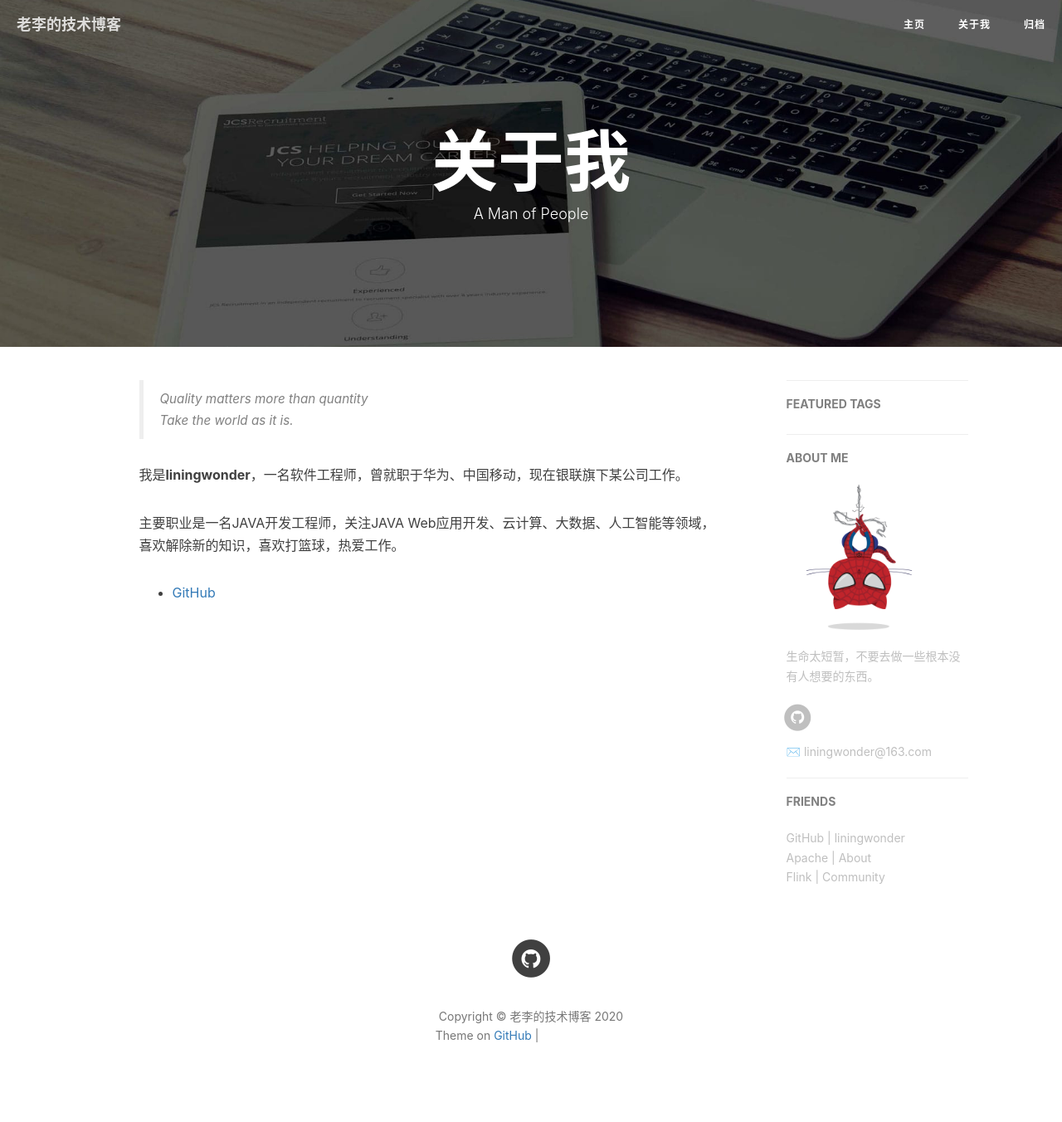
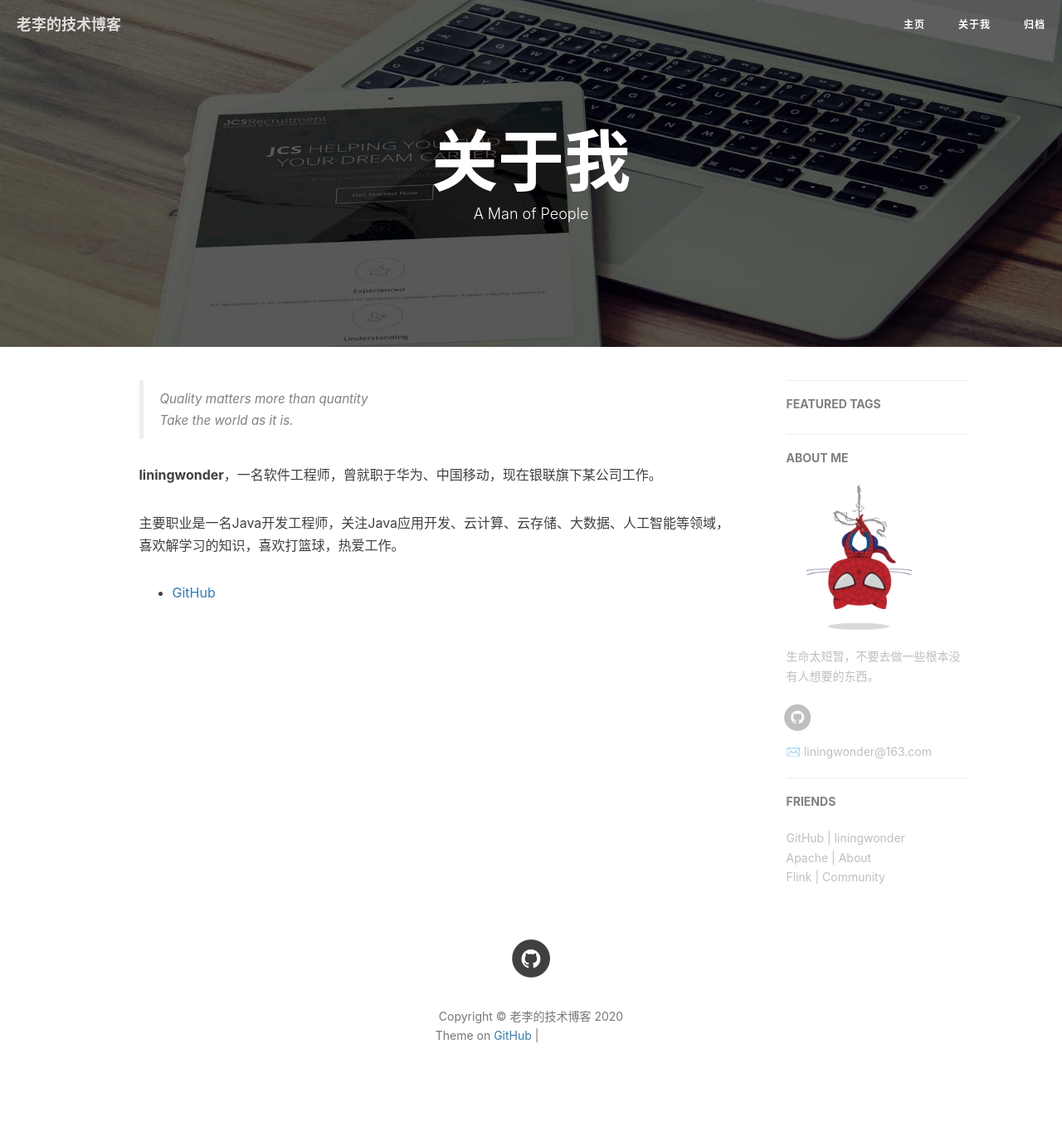
Before and after one commit to liningwonder/jekyll-blog, a Jekyll site: the page built from about.html, in a window 1280 px wide. Shown: the whole page at 83% size. Built offline with Jekyll 4.4.1, drawn with Linux system fonts in a browser that asks for light colours; nearby versions of some CDN libraries; comment, search, counter and statistics services are not loaded; grey boxes are pictures that could not be loaded.

Commit message:
blog change

```diff
--- a/about.html
+++ b/about.html
@@ -22,10 +22,10 @@ header-img: "img/post-bg-rwd.jpg"
 	</p>
 	</blockquote>
 
-    <p>我是<strong>liningwonder</strong>，一名软件工程师，曾就职于华为、中国移动，现在银联旗下某公司工作。</p>
+    <p><strong>liningwonder</strong>，一名软件工程师，曾就职于华为、中国移动，现在银联旗下某公司工作。</p>
 
-    <p>主要职业是一名JAVA开发工程师，关注JAVA Web应用开发、云计算、大数据、人工智能等领域，<br>
-       喜欢解除新的知识，喜欢打篮球，热爱工作。
+    <p>主要职业是一名Java开发工程师，关注Java应用开发、云计算、云存储、大数据、人工智能等领域，<br>
+       喜欢解学习的知识，喜欢打篮球，热爱工作。
     </p>
 
     <ul>
```
